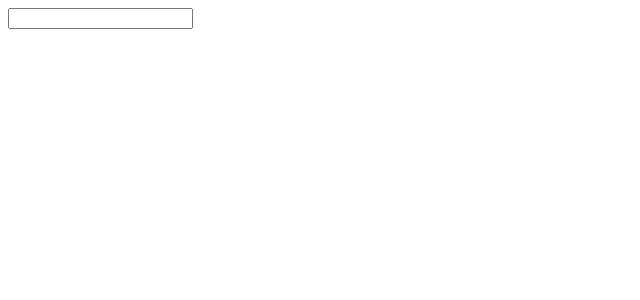
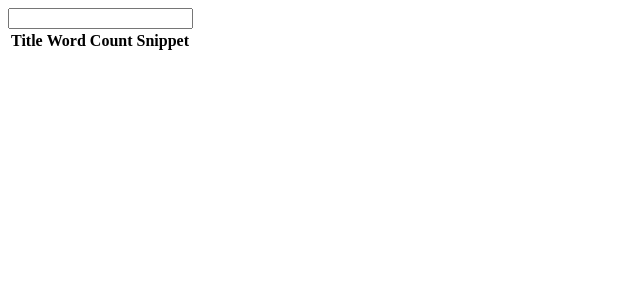
Before and after one commit to M-AamirBakhtiar/wiki-search, an Angular app: page / in a window 1280 px wide. Shown: the top 300 px of the page, without its empty margins (0-640 px from the left). Built offline with nearby package versions, Linux system fonts and the light colour scheme.

Commit message:
Add search results to pagelist component

```diff
--- a/src/app/app.component.html
+++ b/src/app/app.component.html
@@ -1 +1,2 @@
 <app-search-bar (submitted)="onTerm($event)"></app-search-bar>
+<app-page-list [pages]="pages"></app-page-list>
--- a/src/app/app.component.ts
+++ b/src/app/app.component.ts
@@ -7,9 +7,13 @@
   styleUrls: ['./app.component.css'],
 })
 export class AppComponent {
+  pages: any[] = [];
+
   constructor(private wikipediaService: WikipediaService) {}
 
   onTerm(term: string) {
-    console.log(this.wikipediaService.search(term));
+    this.wikipediaService.search(term).subscribe((res: any) => {
+      this.pages = res.query.search;
+    });
   }
 }
--- a/src/app/page-list/page-list.component.html
+++ b/src/app/page-list/page-list.component.html
@@ -1 +1,23 @@
-<p>page-list works!</p>
+<table class="table is-striped">
+  <thead>
+    <tr>
+      <th>Title</th>
+      <th>Word Count</th>
+      <th>Snippet</th>
+    </tr>
+  </thead>
+  <tbody>
+    <tr *ngFor="let page of pages">
+      <td>
+        <a
+          [href]="'https://en.wikipedia.org?curid=' + page.pageid"
+          target="_blank"
+        >
+          {{ page.title }}</a
+        >
+      </td>
+      <td>{{ page.wordcount }}</td>
+      <td [innerHTML]="page.snippet"></td>
+    </tr>
+  </tbody>
+</table>
--- a/src/app/wikipedia.service.ts
+++ b/src/app/wikipedia.service.ts
@@ -1,12 +1,22 @@
+import { HttpClient } from '@angular/common/http';
 import { Injectable } from '@angular/core';
 
 @Injectable({
   providedIn: 'root',
 })
 export class WikipediaService {
-  constructor() {}
+  constructor(private http: HttpClient) {}
 
   search(term: string) {
-    return 'I am the search Results';
+    return this.http.get('https://en.wikipedia.org/w/api.php', {
+      params: {
+        action: 'query',
+        format: 'json',
+        list: 'search',
+        utf8: '1',
+        srsearch: term,
+        origin: '*',
+      },
+    });
   }
 }
```
Also changed, not shown: src/app/app.module.ts (+5 -10 lines), src/app/page-list/page-list.component.ts (+5 -6 lines).
